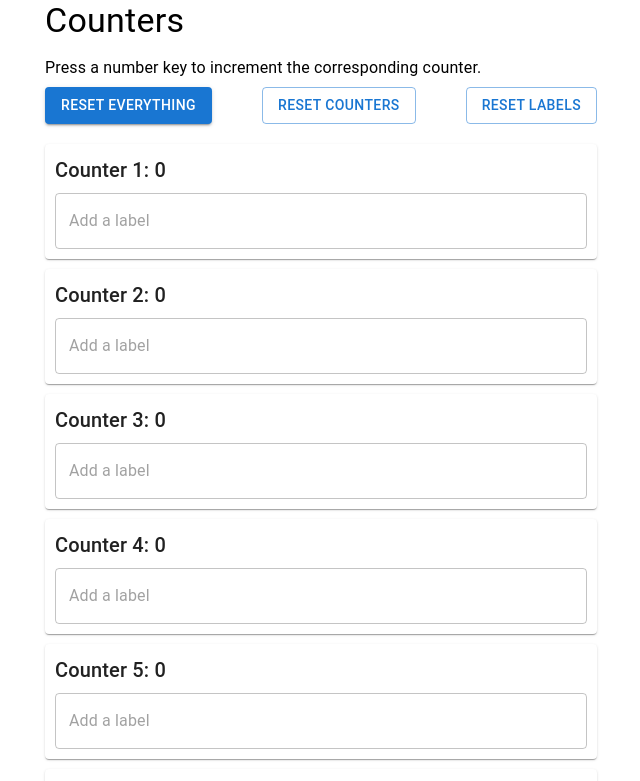
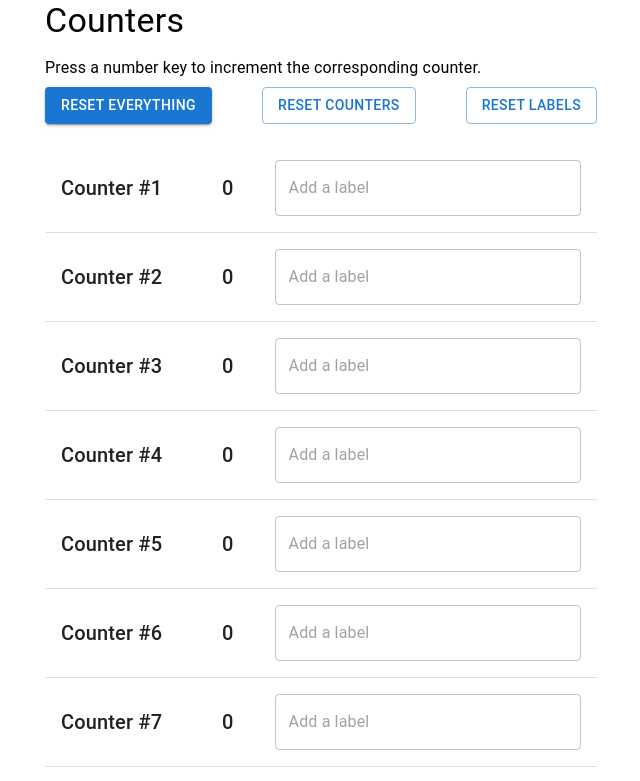
Before and after one commit to KenanHanke/counter-app, a React (Create React App) app: page / in a window 1280 px wide. Shown: the top 781 px of the page, without its empty margins (319-959 px from the left). Built offline with nearby package versions, Linux system fonts and the light colour scheme.

Commit message:
Restyle as table

```diff
--- a/src/App.js
+++ b/src/App.js
@@ -1,11 +1,6 @@
 import React, { useState, useEffect } from 'react';
-import { Container, Typography, Button, TextField, Card, Box } from '@mui/material';
+import { Container, Typography, Button, TextField, Table, TableBody, TableRow, TableCell, Box } from '@mui/material';
 import { styled } from '@mui/system';
-
-const CounterCard = styled(Card)({
-  margin: '10px 0',
-  padding: '10px',
-});
 
 const App = () => {
   const [counters, setCounters] = useState(
@@ -67,19 +62,32 @@ const App = () => {
         <Button variant="outlined" onClick={handleResetCounters}>Reset counters</Button>
         <Button variant="outlined" onClick={handleResetLabels}>Reset labels</Button>
       </Box>
+      <Table>
+        <TableBody>
           {counters.map((counter, index) => (
-        <CounterCard key={index}>
-          <Typography variant="h6" gutterBottom>
-            Counter {(index + 1) % 10}: {counter}
+            <TableRow key={index}>
+              <TableCell>
+                <Typography variant="h6">
+                  Counter #{(index + 1) % 10}
                 </Typography>
+              </TableCell>
+              <TableCell>
+                <Typography variant="h6">
+                  {counter}
+                </Typography>
+              </TableCell>
+              <TableCell>
                 <TextField
                   fullWidth
                   placeholder='Add a label'
                   value={labels[index]}
                   onChange={(e) => handleChangeLabel(index, e)}
                 />
-        </CounterCard>
+              </TableCell>
+            </TableRow>
           ))}
+        </TableBody>
+      </Table>
     </Container>
   );
 };
```
Lines whose indentation alone changed are shown as unchanged.
